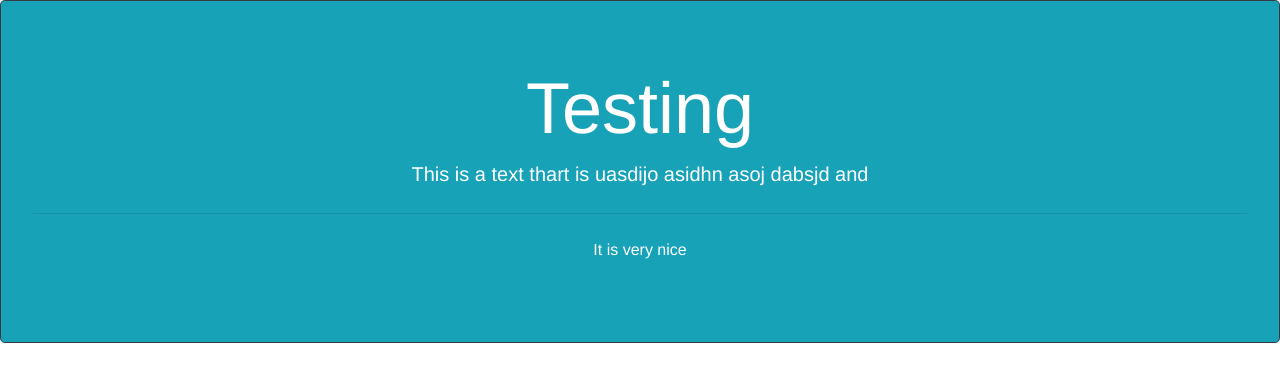
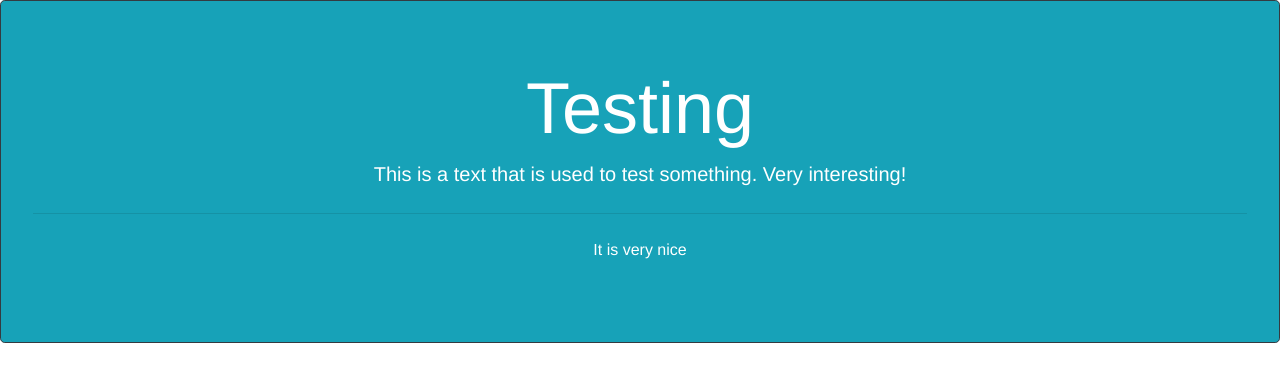
Before and after one commit to zackotterstrom/SAoT, a Vue app: page / in a window 1280 px wide. Shown: the top 382 px of the page. Built offline with nearby package versions, Linux system fonts and the light colour scheme.

Commit message:
added test commit

```diff
--- a/src/components/Search.vue
+++ b/src/components/Search.vue
@@ -2,7 +2,7 @@
   b-jumbotron(bg-variant="info" text-variant="white" border-variant="dark")
     template(slot="header") Testing
     template(slot="lead")
-      | This is a text thart is uasdijo asidhn asoj dabsjd and
+      | This is a text that is used to test something. Very interesting!
     hr.my-4
     p It is very nice
 </template>
```
